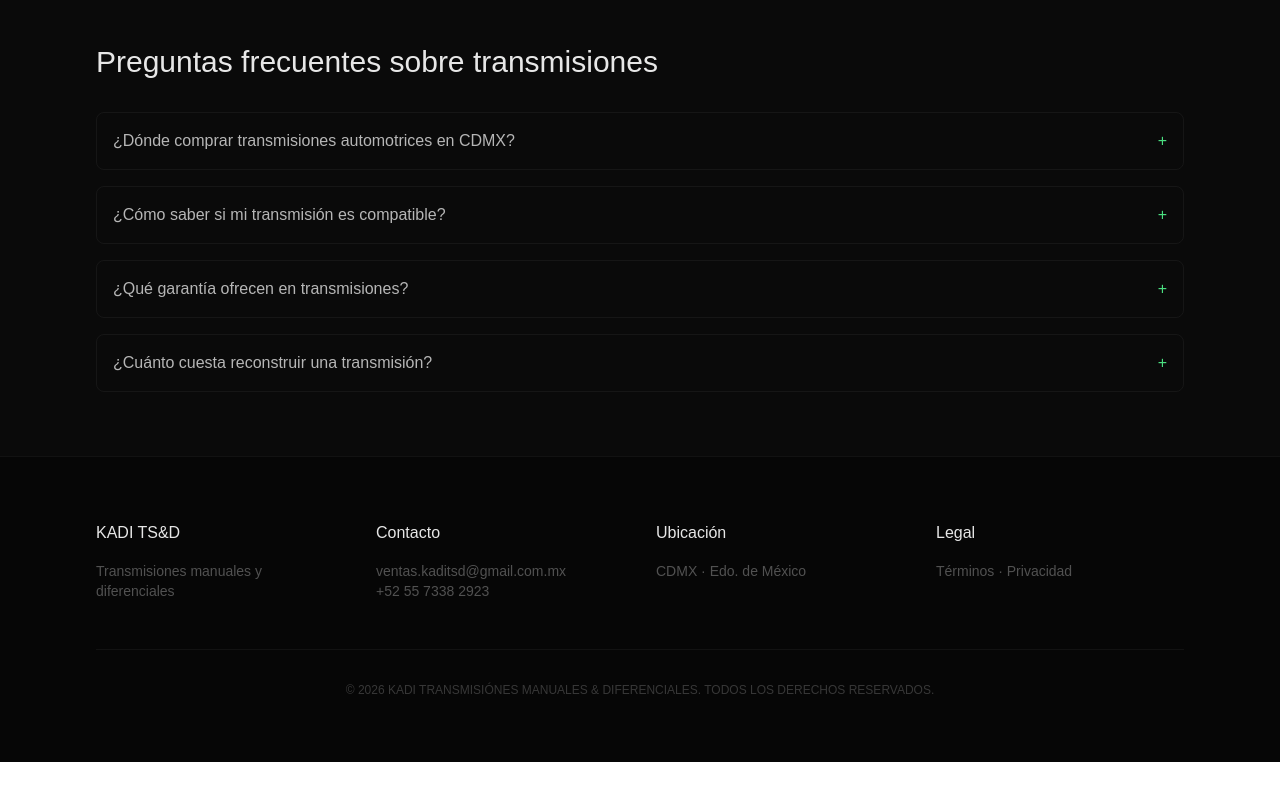
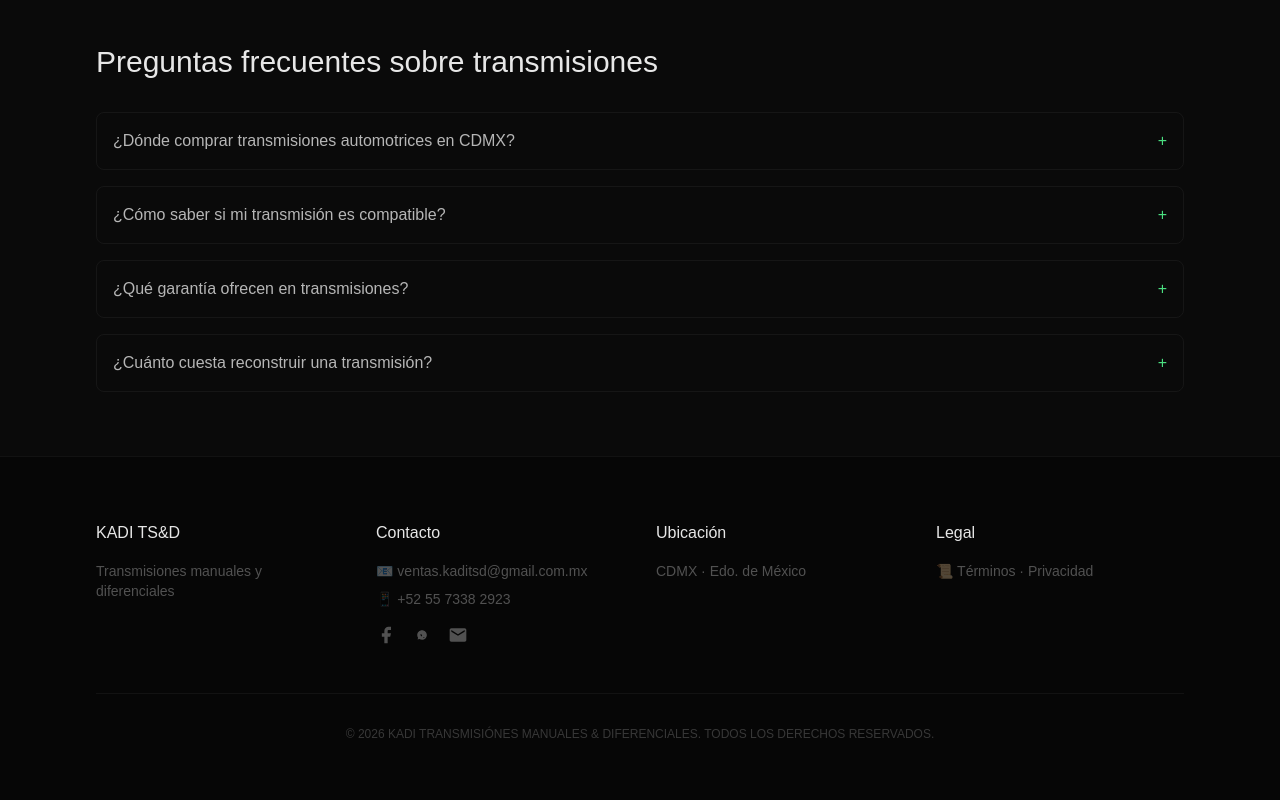
Before and after one commit to leoordazc/kadi-tsd, a Next.js app: page / in a window 1280 px wide. Shown: the part 5829-6629 px from the top of the page. Before the commit the page ends 6591 px from the top, so only its background shows below. Built offline with nearby package versions, Linux system fonts and the light colour scheme; no server answers.

Commit message:
Footer actualizado

```diff
--- a/app/page.tsx
+++ b/app/page.tsx
@@ -721,24 +721,92 @@ const updateQuantity = (id: string, quantity: number) => {
 <footer className="relative z-10 border-t border-white/5 bg-black/40">
   <div className="max-w-6xl mx-auto px-8 py-16">
     <div className="grid grid-cols-1 md:grid-cols-4 gap-8">
+
+      {/* Columna 1: KADI TS&D */}
       <div>
         <h5 className="text-white/90 mb-4">KADI TS&D</h5>
         <p className="text-sm text-white/30">Transmisiones manuales y diferenciales</p>
       </div>
+
+      {/* Columna 2: Contacto (con funcionalidad) */}
       <div>
         <h5 className="text-white/90 mb-4">Contacto</h5>
-              <p className="text-sm text-white/30">ventas.kaditsd@gmail.com.mx</p>
-              <p className="text-sm text-white/30">+52 55 7338 2923</p>
+        {/* Correo - abre Gmail */}
+        <a
+          href="mailto:ventas.kaditsd@gmail.com.mx?subject=Contacto desde KADI TS&D"
+          className="text-sm text-white/30 hover:text-[#D4AF37] transition-colors duration-300 block mb-2"
+        >
+          📧 ventas.kaditsd@gmail.com.mx
+        </a>
+        {/* Teléfono / WhatsApp - abre WhatsApp con mensaje */}
+        <a
+          href="https://wa.me/5573382923?text=Hola,%20me%20interesa%20conocer%20más%20sobre%20KADI%20TS&D"
+          target="_blank"
+          rel="noopener noreferrer"
+          className="text-sm text-white/30 hover:text-[#D4AF37] transition-colors duration-300 block"
+        >
+          📱 +52 55 7338 2923
+        </a>
+
+        {/* Redes Sociales */}
+        <div className="flex gap-4 mt-4">
+          {/* Facebook */}
+          <a
+            href="https://www.facebook.com/tu-pagina"  // 👈 CAMBIA ESTO por tu URL real de Facebook
+            target="_blank"
+            rel="noopener noreferrer"
+            className="text-white/30 hover:text-[#D4AF37] transition-colors duration-300"
+            aria-label="Facebook"
+          >
+            <svg className="w-5 h-5" fill="currentColor" viewBox="0 0 24 24">
+              <path d="M18 2h-3a5 5 0 0 0-5 5v3H7v4h3v8h4v-8h3l1-4h-4V7a1 1 0 0 1 1-1h3z" />
+            </svg>
+          </a>
+
+          {/* WhatsApp */}
+          <a
+            href="https://wa.me/5573382923?text=Hola,%20me%20interesa%20KADI%20TS&D"
+            target="_blank"
+            rel="noopener noreferrer"
+            className="text-white/30 hover:text-[#D4AF37] transition-colors duration-300"
+            aria-label="WhatsApp"
+          >
+            <svg className="w-5 h-5" fill="currentColor" viewBox="0 0 24 24">
+              <path d="M12.031 6.172c-3.181 0-5.767 2.586-5.768 5.766-.001 1.298.38 2.27 1.019 3.287l-.582 2.128 2.182-.573c.978.58 1.911.928 3.145.929 3.178 0 5.767-2.587 5.768-5.766.001-3.18-2.585-5.771-5.764-5.771zm3.392 8.244c-.144.405-.837.774-1.17.824-.299.045-.677.063-1.092-.17-.252-.145-.588-.33-.847-.524-.971-.73-1.527-1.308-2.017-2.122-.122-.202-.182-.434-.182-.666 0-.233.08-.433.222-.576.113-.113.252-.15.385-.15.074 0 .143.006.208.018.107.019.215.07.307.158.266.256.624.689.847 1.044.091.144.054.306-.016.423-.093.156-.169.267-.264.424-.059.098-.133.177-.2.27-.089.125-.068.2.024.354.273.446.714.948 1.166 1.255.143.098.245.148.393.172.147.024.271-.019.369-.09.151-.111.34-.398.436-.539.096-.142.202-.141.35-.085.475.174.858.382 1.074.551.12.094.193.188.232.286.039.099.023.198-.018.285z" />
+            </svg>
+          </a>
+
+          {/* Gmail / Correo */}
+          <a
+            href="mailto:ventas.kaditsd@gmail.com.mx?subject=Contacto desde KADI TS&D"
+            className="text-white/30 hover:text-[#D4AF37] transition-colors duration-300"
+            aria-label="Correo"
+          >
+            <svg className="w-5 h-5" fill="currentColor" viewBox="0 0 24 24">
+              <path d="M20 4H4c-1.1 0-2 .9-2 2v12c0 1.1.9 2 2 2h16c1.1 0 2-.9 2-2V6c0-1.1-.9-2-2-2zm0 4l-8 5-8-5V6l8 5 8-5v2z" />
+            </svg>
+          </a>
         </div>
+      </div>
+
+      {/* Columna 3: Ubicación */}
       <div>
         <h5 className="text-white/90 mb-4">Ubicación</h5>
         <p className="text-sm text-white/30">CDMX · Edo. de México</p>
       </div>
+
+      {/* Columna 4: Legal (con funcionalidad - abre el mismo panel del header) */}
       <div>
         <h5 className="text-white/90 mb-4">Legal</h5>
-              <p className="text-sm text-white/30">Términos · Privacidad</p>
+        <button
+          onClick={() => setIsLegalOpen(true)}
+          className="text-sm text-white/30 hover:text-[#D4AF37] transition-colors duration-300 block"
+        >
+          📜 Términos · Privacidad
+        </button>
       </div>
     </div>
+
     <div className="mt-12 pt-8 border-t border-white/5 text-center text-white/20 text-xs">
       © 2026 KADI TRANSMISIÓNES MANUALES & DIFERENCIALES. TODOS LOS DERECHOS RESERVADOS.
     </div>
```
Lines whose indentation alone changed are shown as unchanged.
